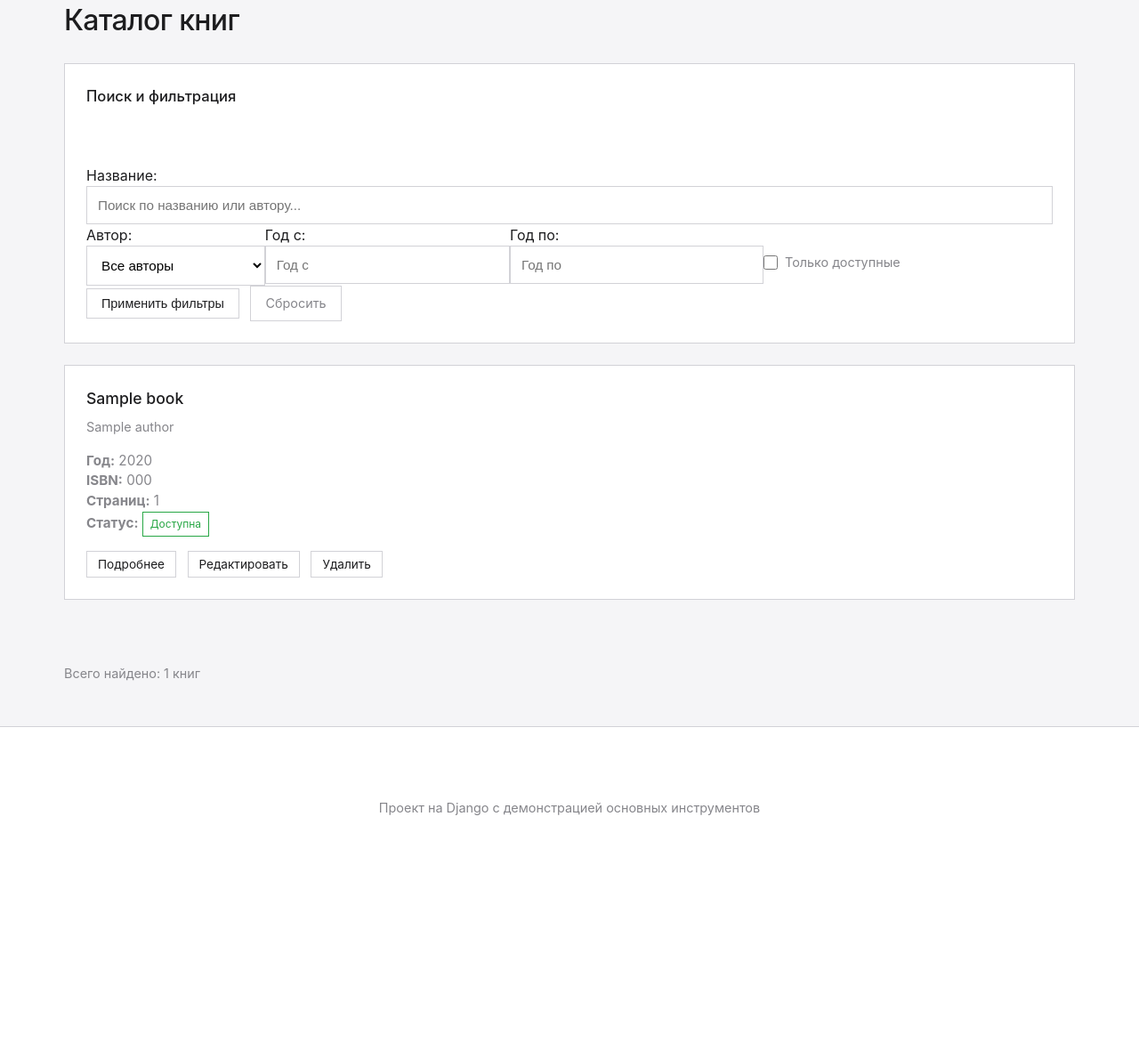
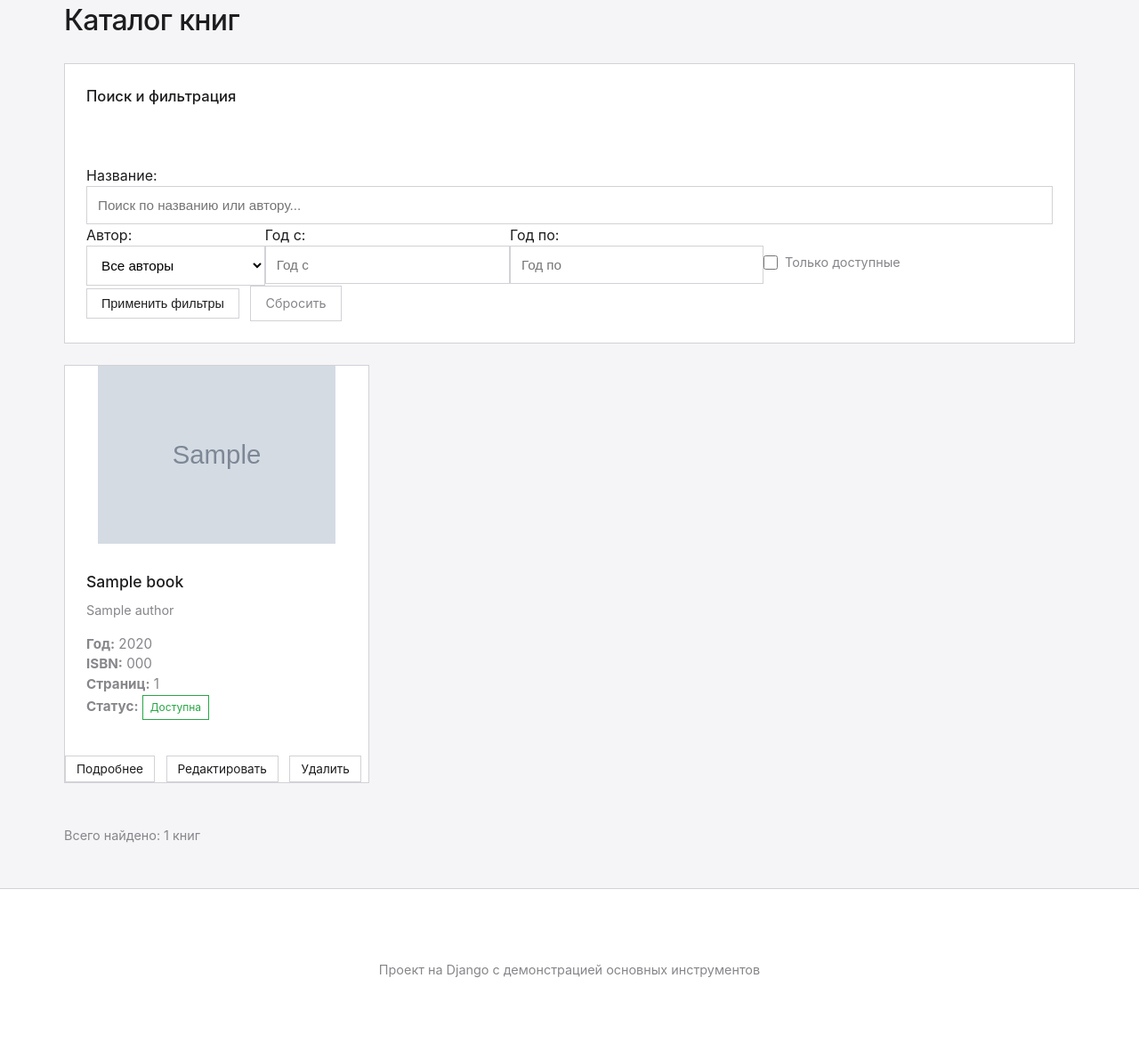
Before and after one commit to Julia-Mamsheva/ProjectDjango, a Django app: page /books/ in a window 1280 px wide. Shown: the part 112-1293 px from the top of the page at 89% size. Before the commit the page ends 1028 px from the top, so only its background shows below. Run offline with Django 5.2, Linux system fonts and the light colour scheme; tables that the repository leaves empty hold one stand-in row (values such as "Sample post"); grey boxes marked "Sample" are stand-in pictures.

Commit message:
add photo

```diff
--- a/books/forms.py
+++ b/books/forms.py
@@ -1,3 +1,16 @@
+from django import forms
+from .models import Book, Author
+
+class AuthorForm(forms.ModelForm):
+    class Meta:
+        model = Author
+        fields = ['name', 'birth_year', 'country']
+        widgets = {
+            'name': forms.TextInput(attrs={'class': 'form-control', 'placeholder': 'Имя автора'}),
+            'birth_year': forms.NumberInput(attrs={'class': 'form-control', 'placeholder': 'Год рождения'}),
+            'country': forms.TextInput(attrs={'class': 'form-control', 'placeholder': 'Страна'}),
+        }
+
 from django import forms
 from .models import Book, Author
 
@@ -14,7 +27,7 @@
 class BookForm(forms.ModelForm):
     class Meta:
         model = Book
-        fields = ['title', 'author', 'publication_year', 'isbn', 'pages', 'description', 'is_available']
+        fields = ['title', 'author', 'publication_year', 'isbn', 'pages', 'description', 'is_available', 'cover_image']
         widgets = {
             'title': forms.TextInput(attrs={'class': 'form-control', 'placeholder': 'Название книги'}),
             'author': forms.Select(attrs={'class': 'form-control'}),
@@ -23,7 +36,36 @@
             'pages': forms.NumberInput(attrs={'class': 'form-control', 'placeholder': 'Количество страниц'}),
             'description': forms.Textarea(attrs={'class': 'form-control', 'rows': 4, 'placeholder': 'Описание книги'}),
             'is_available': forms.CheckboxInput(attrs={'class': 'form-check-input'}),
+            'cover_image': forms.FileInput(attrs={'class': 'form-control'}),
         }
+class BookSearchForm(forms.Form):
+    query = forms.CharField(
+        required=False,
+        label='Название',
+        widget=forms.TextInput(attrs={'class': 'form-control', 'placeholder': 'Поиск по названию или автору...'})
+    )
+    author = forms.ModelChoiceField(
+        queryset=Author.objects.all(),
+        required=False,
+           label='Автор',
+        empty_label="Все авторы",
+        widget=forms.Select(attrs={'class': 'form-control'})
+    )
+    year_from = forms.IntegerField(
+        required=False,
+           label='Год с',
+        widget=forms.NumberInput(attrs={'class': 'form-control', 'placeholder': 'Год с'})
+    )
+    year_to = forms.IntegerField(
+        required=False,
+           label='Год по',
+        widget=forms.NumberInput(attrs={'class': 'form-control', 'placeholder': 'Год по'})
+    )
+    available_only = forms.BooleanField(
+        required=False,
+           label='Только доступные',
+        widget=forms.CheckboxInput(attrs={'class': 'form-check-input'})
+    )
 
 class BookSearchForm(forms.Form):
     query = forms.CharField(
--- a/books/models.py
+++ b/books/models.py
@@ -21,6 +21,12 @@
     pages = models.IntegerField(verbose_name="Количество страниц")
     description = models.TextField(verbose_name="Описание", blank=True)
     is_available = models.BooleanField(default=True, verbose_name="Доступна")
+    cover_image = models.ImageField(
+        upload_to='book_covers/',
+        verbose_name="Обложка книги",
+        blank=True,
+        null=True
+    )
     created_at = models.DateTimeField(auto_now_add=True, verbose_name="Дата добавления")
 
     def __str__(self):
--- a/books/templates/books/book_list.html
+++ b/books/templates/books/book_list.html
@@ -3,8 +3,9 @@
 {% block title %}Список книг{% endblock %}
 
 {% block content %}
+<div class="container-fluid px-4">
     <div class="row">
-    <div class="col-md-12">
+        <div class="col-12">
             <h1 class="mb-4">Каталог книг</h1>
 
             <div class="card mb-4">
@@ -45,10 +46,22 @@
                 </div>
             </div>
 
-        <div class="row">
+            <div class="row row-cols-1 row-cols-md-3 g-4">
                 {% for book in books %}
-                <div class="col-md-6 mb-3">
+                    <div class="col">
                         <div class="card h-100">
+                            {% if book.cover_image %}
+                                <img src="{{ book.cover_image.url }}"
+                                     class="card-img-top"
+                                     alt="{{ book.title }}"
+                                     style="height: 200px; object-fit: contain; width: 100%;">
+                            {% else %}
+                               {% load static %}
+                              <img src="{% static 'icons/book.jpg' %}"
+                                     class="card-img-top"
+                                     alt="{{ book.title }}"
+                                     style="height: 200px; object-fit: contain; width: 100%;">
+                            {% endif %}
                             <div class="card-body">
                                 <h5 class="card-title">{{ book.title }}</h5>
                                 <h6 class="card-subtitle mb-2 text-muted">{{ book.author.name }}</h6>
@@ -61,9 +74,13 @@
                                         {% if book.is_available %}Доступна{% else %}Нет в наличии{% endif %}
                                     </span>
                                 </p>
-                            <a href="{% url 'books:book_detail' book.pk %}" class="btn btn-info btn-sm">Подробнее</a>
-                            <a href="{% url 'books:book_update' book.pk %}" class="btn btn-warning btn-sm">Редактировать</a>
-                            <a href="{% url 'books:book_delete' book.pk %}" class="btn btn-danger btn-sm">Удалить</a>
+                            </div>
+                            <div class="card-footer bg-transparent">
+                                <div class="d-flex gap-2">
+                                    <a href="{% url 'books:book_detail' book.pk %}" class="btn btn-info btn-sm flex-fill">Подробнее</a>
+                                    <a href="{% url 'books:book_update' book.pk %}" class="btn btn-warning btn-sm flex-fill">Редактировать</a>
+                                    <a href="{% url 'books:book_delete' book.pk %}" class="btn btn-danger btn-sm flex-fill">Удалить</a>
+                                </div>
                             </div>
                         </div>
                     </div>
@@ -77,4 +94,5 @@
             <p class="text-muted mt-3">Всего найдено: {{ books|length }} книг</p>
         </div>
     </div>
+</div>
 {% endblock %}
--- a/books/views.py
+++ b/books/views.py
@@ -65,7 +65,7 @@
 # Добавление новой книги
 def book_create(request):
     if request.method == 'POST':
-        form = BookForm(request.POST)
+        form = BookForm(request.POST,request.FILES)
         if form.is_valid():
             book = form.save()
             messages.success(request, f'Книга "{book.title}" успешно добавлена!')
--- a/projectDjango/urls.py
+++ b/projectDjango/urls.py
@@ -1,7 +1,12 @@
 from django.contrib import admin
+from django.conf import settings
+from django.conf.urls.static import static
 from django.urls import path, include
 
 urlpatterns = [
     path('admin/', admin.site.urls),
     path('', include('books.urls')),
 ]
+
+if settings.DEBUG:
+    urlpatterns += static(settings.MEDIA_URL, document_root=settings.MEDIA_ROOT)
```
Also changed, not shown: books/templates/books/book_detail.html (+14 -0 lines), books/templates/books/book_form.html (+9 -1 lines), books/migrations/0002_book_cover_image.py (added), static/icons/book.jpg (added). Lines whose indentation alone changed are shown as unchanged.
